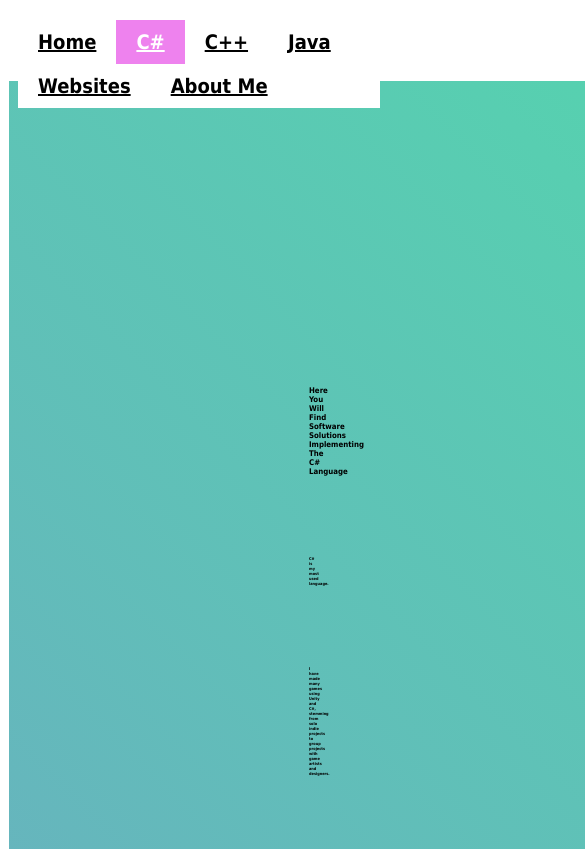
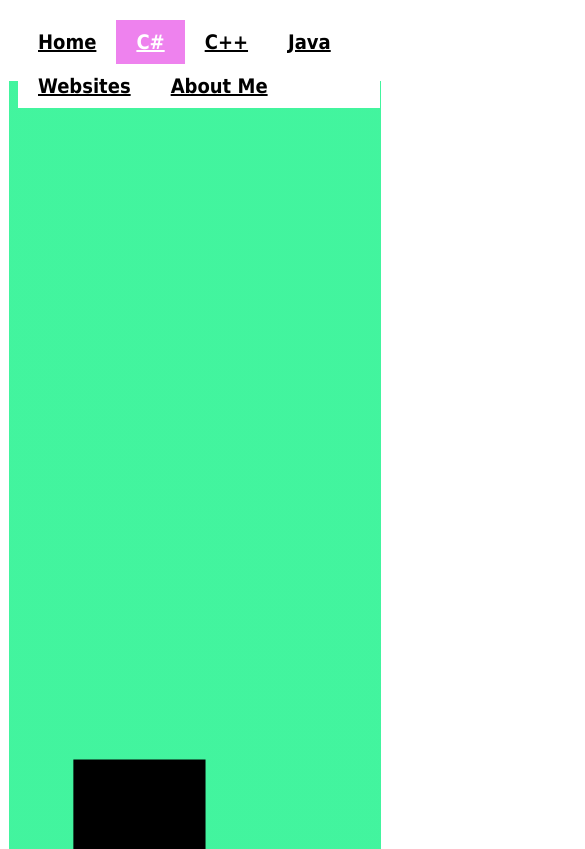
Before and after one commit to whbusiness/whbusiness.github.io, a plain HTML site: page c_sharp.html in a window 390 px wide. Shown: the top 849 px of the page, 585 px wide, since content can reach past the window. Drawn offline with Linux system fonts and the light colour scheme.

Commit message:
Add files via upload

```diff
--- a/c_sharp.html
+++ b/c_sharp.html
@@ -1,10 +1,14 @@
 <!DOCTYPE html>
 <html>
 <head>
+<meta name="viewport" content="width=device-width, initial-scale=1.0">
 <style>
+*{
+box-sizing: border-box;
+}
 
 body {font-family: 'Tahoma', 'sans-serif';
-font-size: 24px;font-weight: bold;text-align:center;}
+font-size: 1.5vw;font-weight: bold;text-align:center;}
 
 .redColouredText{ text-align: justify; text-align: center; color: red;
 }
@@ -186,12 +190,34 @@ background-size: 400% 400%;
   border: 1px solid white;
   padding: 300px;
   height: 100%;
-
+width:100%;
   text-align: justify;
   text-align: center;
   color:white;
+overflow: hidden;
+}
 
+
+@media only screen and (max-width:800px) {
+  /* For tablets: */
+  body {
+diplay:block;
+    font-size:3vw;
+text-align:left;
+  }
+div.Background{
+padding:0px;
+text-align: center;
+overflow:auto;
 }
+}
+@media only screen and (max-width:500px) {
+  /* For mobile phones: */
+  body {
+    font-size:100vw;
+  }
+}
+
 div.vidLeft{
 position:relative;
 left:400px;
@@ -229,7 +255,7 @@ display:inline-block;
 
 <div class="openSpace"> </div>
 
-<div style="font-size:1vw" class="Background">
+<div class="Background">
 <h1>Here You Will Find Software Solutions Implementing The C# Language</h1>
 <div class = "openSpace"></div>
 <p>C# is my most used language. </p>
```
